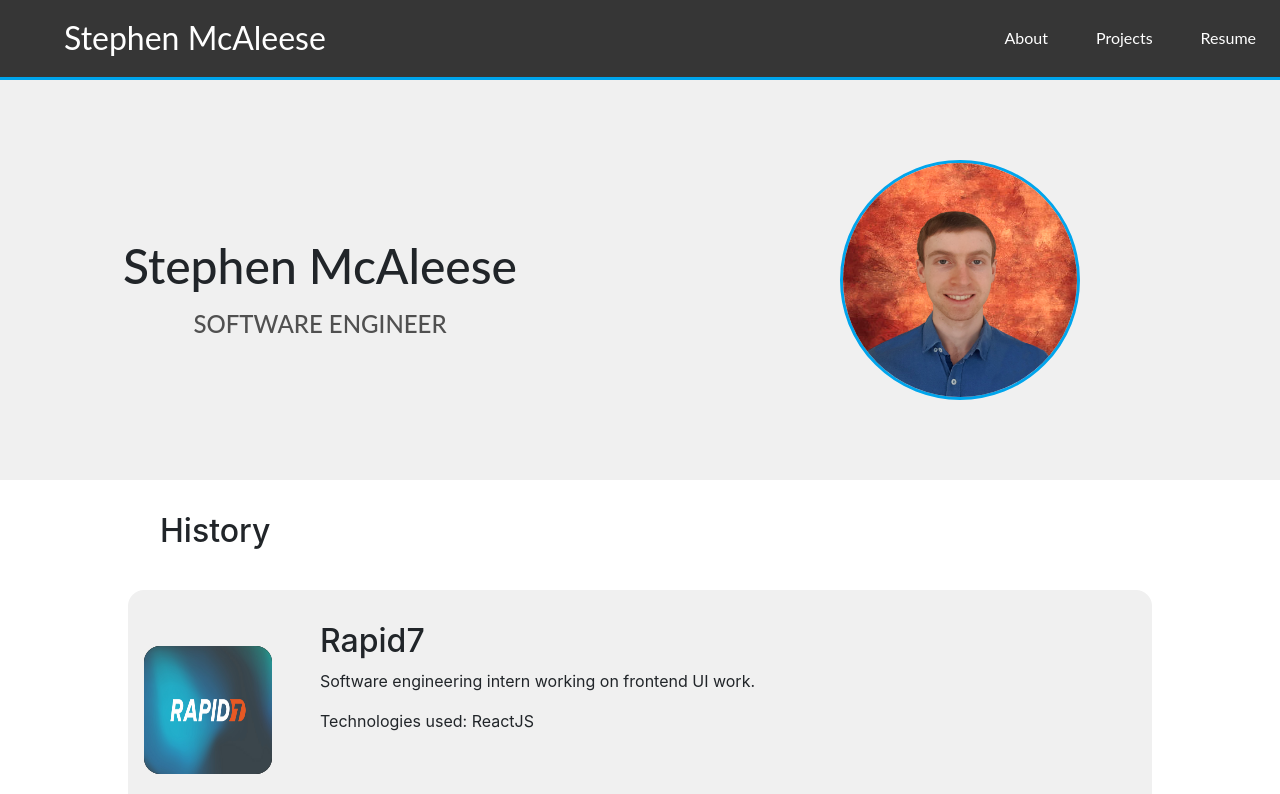
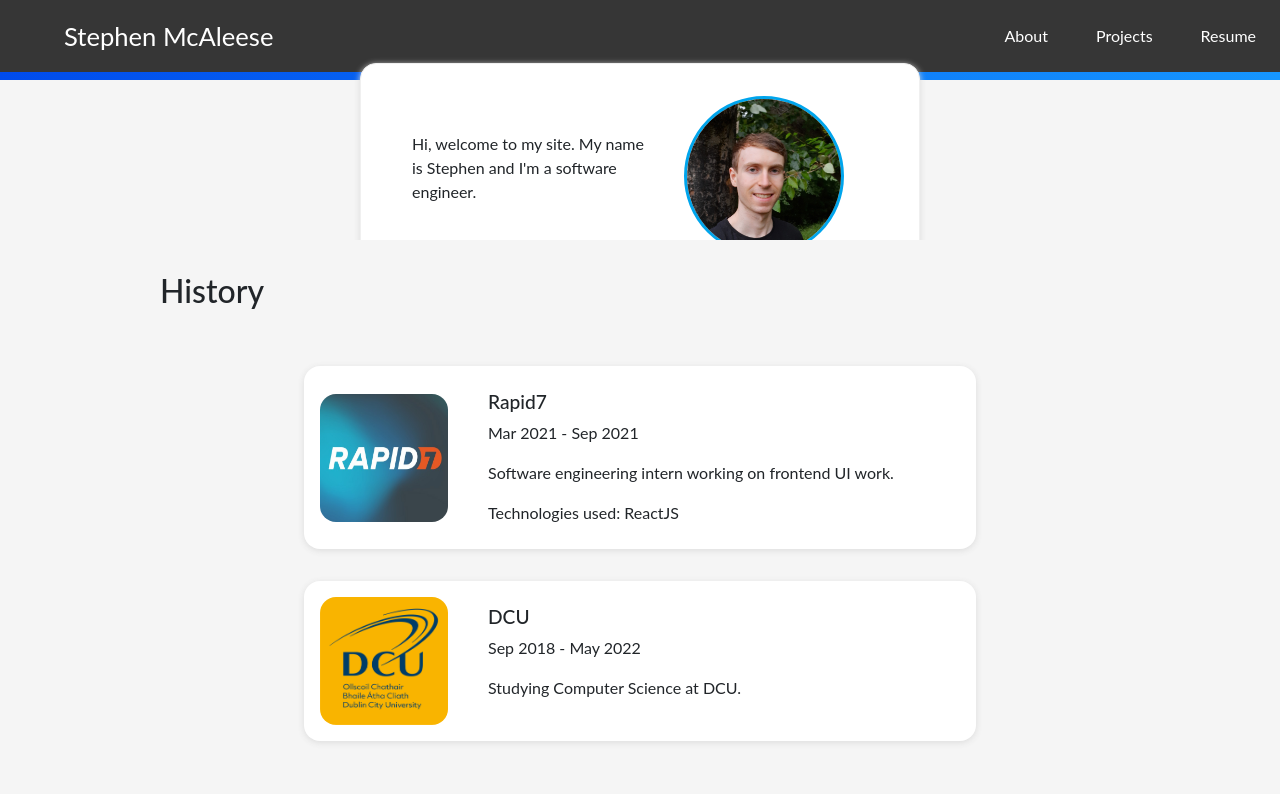
Before and after one commit to smcaleese/smcaleese.github.io, a React (Create React App) app: page / in a window 1280 px wide. Shown: the top 794 px of the page. Built offline with nearby package versions, Linux system fonts and the light colour scheme.

Commit message:
Added new photo, re-created history card with CSS grid, replaced gray cards with shadowed cards, created new landing box, added gradient to nav

```diff
--- a/src/App.css
+++ b/src/App.css
@@ -1,5 +1,13 @@
+body {
+  font-family: 'Lato', sans-serif;
+}
+
 .App,
 div {
   max-width: 100%;
   font-size: 16px;
 }
+
+a {
+  text-decoration: none;
+}
--- a/src/Components/About/About.js
+++ b/src/Components/About/About.js
@@ -1,6 +1,7 @@
 import React from 'react'
 import Navigation from '../Navigation/Navigation'
 import portrait from '../../images/portrait.png'
+import face from '../../images/face-6.jpg'
 import facebookLogo from '../../images/facebook.png'
 import linkedinLogo from '../../images/linkedin.png'
 import githubLogo from '../../images/github.png'
@@ -20,13 +21,12 @@ import dcuLogo from '../../images/dcu-logo.png'
 import './About.scss'
 
 const LandingSection = () => (
-  <section className="landing-section">
-    <div className="left-section center">
-      <h1>Stephen McAleese</h1>
-      <h2>SOFTWARE ENGINEER</h2>
-    </div>
-    <div className="right-section center">
-      <img className="portrait-image" src={portrait} alt="portrait" />
+  <section className="landing-section center">
+    <div className="landing-card">
+      <div className="welcome-message">
+        <p>Hi, welcome to my site. My name is Stephen and I'm a software engineer.</p>
+      </div>
+      <img className="portrait-image" src={face} alt="portrait" />
     </div>
   </section>
 )
@@ -43,16 +43,18 @@ const InfoSection = () => (
 const HistoryCard = (props) => (
   <div className="history-card">
     <div className="left center">
-      <div className="history-image center">
+      <div className="history-image">
         <img src={props.image} />
       </div>
     </div>
     <div className="right">
       <div className="text">
-        <h1>{props.title}</h1>
-        {props.description.map(text =>
-          <p>{text}</p>
-        )}
+        <h1 className="title">{props.title}</h1>
+        <div className="description">
+          {props.description.map(text =>
+            <p>{text}</p>
+          )}
+        </div>
       </div>
     </div>
   </div>
@@ -64,6 +66,7 @@ const History = () => (
     <HistoryCard
       title="Rapid7"
       description={[
+          "Mar 2021 - Sep 2021",
           "Software engineering intern working on frontend UI work.",
           "Technologies used: ReactJS"
       ]}
@@ -72,7 +75,7 @@ const History = () => (
     <HistoryCard
       title="DCU"
       description={[
-          "2018 - 2022",
+          "Sep 2018 - May 2022",
           "Studying Computer Science at DCU."
       ]}
       image={dcuLogo}
--- a/src/Components/About/About.scss
+++ b/src/Components/About/About.scss
@@ -5,36 +5,51 @@
   align-items: center;
 }
 
+.center-horizontally {
+  display: flex;
+  justify-content: center;
+  align-items: center;
+}
+
 .landing-section {
-  height: 50vh;
+  height: 20vh;
   width: 100vw;
   max-width: 100%;
-  display: grid;
-  grid-template-rows: 1fr;
-  grid-template-columns: 1fr 1fr;
-  font-family: 'Lato', serif;
-  background-color: #f0f0f0;
+  background-color: #f5f5f5;
 
-  .left-section {
-    h1 {
-      font-size: 3rem;
-      margin: 1rem;
+  .landing-card {
+    margin-top: 2rem;
+    height: 20rem;
+    width: 35rem;
+    background-color: white;
+    border-radius: 1rem;
+    display: flex;
+    flex-direction: row;
+    justify-content: center;
+    align-items: center;
+    box-shadow: 0 0.1rem 0.4rem 0.01rem #ddd;
+    border: 1px solid #f0f0f0;
+
+    .welcome-message {
+      font-size: 1.1rem;
+      margin: 0 0 0 1.5rem;
+      width: 15rem;
     }
 
-    h2 {
-      font-size: 1.5rem;
-      color: #505050;
-      margin: 0;
+    .portrait-image {
+      border-radius: 100%;
+      height: 10rem;
+      width: 10rem;
+      border: 0.2rem solid #00A5EC;
+      margin: 2rem 3rem 2rem 2rem;
     }
   }
 
-  .right-section {
-    .portrait-image {
-      border-radius: 100%;
-      height: 15rem;
-      width: 15rem;
-      border: 0.2rem solid #00A5EC;
-      margin: 2rem;
+  @media (max-width: 800px) {
+    .landing-card {
+      flex-direction: column;
+      flex-direction: column-reverse;
+      width: 75vw;
     }
   }
 }
@@ -69,11 +84,11 @@
 
 .info-section {
   width: 100vw;
-  background-color: white;
+  background-color: #f5f5f5;
 }
 
 .section {
-  background-color: white;
+  background-color: #f5f5f5;
   width: 80vw;
   display: flex;
   flex-direction: column;
@@ -88,21 +103,17 @@
 
 .history-section {
   .history-card {
-    height: 15rem;
-    width: 80vw;
-    background-color: #f0f0f0;
+    display: grid;
+    grid-template-columns: min-content 40vw;
+    background-color: white;
+    box-shadow: 0 0.1rem 0.4rem 0.01rem #ddd;
+    margin: 1rem;
     border-radius: 1rem;
-    margin-bottom: 2rem;
-    display: flex;
 
     .left {
-      height: 100%;
-      width: 10rem;
-
       .history-image {
         height: 8rem;
         width: 8rem;
-        background-color: black;
         border-radius: 1rem;
         margin: 1rem;
 
@@ -115,22 +126,23 @@
     }
 
     .right {
-      flex: 1;
+      .text {
+        margin: 1.5rem;
 
-      .text {
-        margin: 2rem;
+        .title {
+          font-size: 1.2rem;
+        }
+        .description {
 
-        h1 {
-          font-size: 2rem;
         }
       }
     }
   }
 
-  @media (max-width: 1000px) {
+  @media (max-width: 800px) {
     .history-card {
-      flex-direction: column;
-      height: auto;
+      grid-template: 1fr 1fr / 1fr;
+      width: 75vw;
     }
   }
 }
@@ -148,7 +160,8 @@
       align-items: center;
       height: 8rem;
       width: 8rem;
-      background-color: #f0f0f0;
+      background-color: white;
+      box-shadow: 0 0.1rem 0.4rem 0.01rem #ddd;
       border-radius: 1rem;
       margin: 1rem;
 
@@ -166,9 +179,11 @@
 
 .bio-section {
   .bio-box {
-    background-color: #f0f0f0;
+    background-color: white;
+    box-shadow: 0 0.1rem 0.4rem 0.01rem #ddd;
     padding: 2rem;
     border-radius: 1rem;
+    margin: 1rem;
   }
 }
 
--- a/src/Components/Navigation/Navigation.js
+++ b/src/Components/Navigation/Navigation.js
@@ -78,7 +78,9 @@ const Navigation = () => {
     <nav className="nav">
       <div className="top">
         <div className="left-top">
-          <h1 className="title">Stephen McAleese</h1>
+          <h1 className="title">
+            <a href="/">Stephen McAleese</a>
+          </h1>
         </div>
         <div className="right-top">
           { menu }
--- a/src/Components/Navigation/Navigation.scss
+++ b/src/Components/Navigation/Navigation.scss
@@ -4,7 +4,7 @@
   color: white;
   display: flex;
   flex-direction: column;
-  height: 10vh;
+  height: 5rem;
 }
 
 .top {
@@ -18,8 +18,16 @@
     .title {
       padding: 0 4rem;
       margin: 0;
-      font-size: 2rem;
+      font-size: 1.6rem;
       font-weight: 400;
+    }
+
+    a {
+      color: white;
+    }
+
+    a:hover {
+      color: #aaa;
     }
   }
 
@@ -36,7 +44,7 @@
     }
 
     .nav-link:hover {
-      color: #eee;
+      color: #aaa;
     }
   }
 }
@@ -52,6 +60,7 @@
   height: 100%;
   display: flex;
   align-items: center;
+  font-size: 1rem;
 }
 
 .mobile-menu {
@@ -86,6 +95,7 @@
 }
 
 .bottom-line {
-  height: 0.2rem;
+  height: 0.5rem;
   background-color: #00A5EC;
+  background-image: linear-gradient(90deg,#004bec,#1696ff);
 }
--- a/src/index.css
+++ b/src/index.css
@@ -3,12 +3,16 @@ html {
   box-sizing: border-box;
 }
 
+p {
+  font-size: 1rem;
+}
+
 /* for large monitors */
-@media (min-width: 2000px) {
+/* @media (min-width: 2000px) {
   html {
-    font-size: 26px;
+    font-size: 20px;
   }
-}
+} */
 
 body {
   margin: 0;
```
Also changed, not shown: src/images/face-6.jpg (added), src/images/rapid7.jpg.
